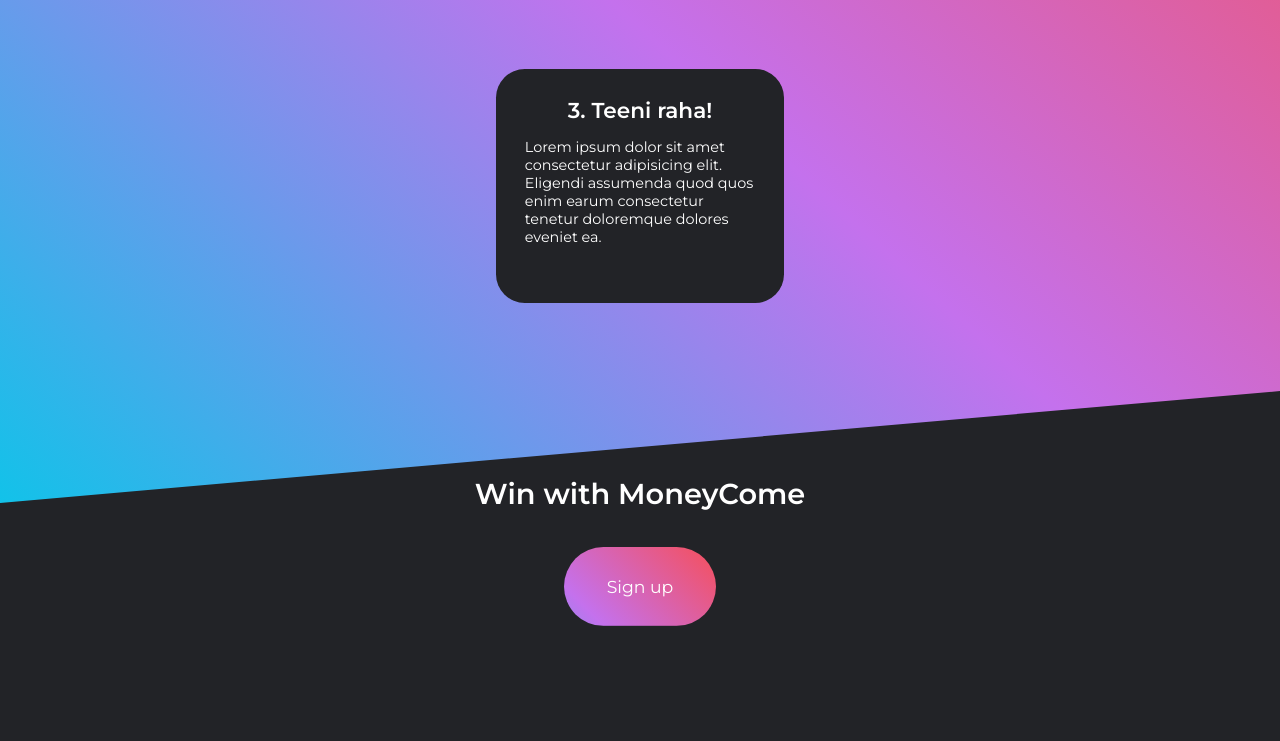
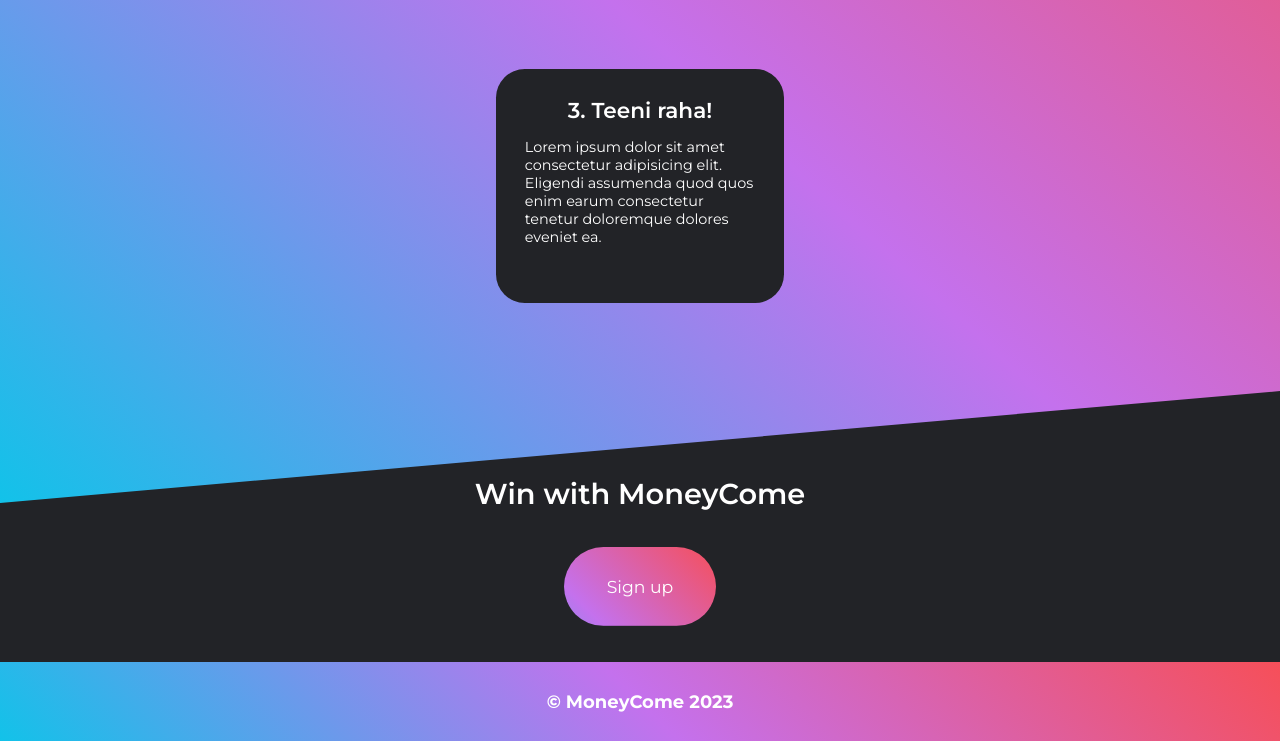
Before and after one commit to NerfedJabolo/MoneyCome, a website: page index.html in a window 1280 px wide. Shown: the part 1170-1911 px from the top of the page. Before the commit the page ends 1832 px from the top, so only its background shows below. Drawn offline with Linux system fonts and the light colour scheme.

Commit message:
added footer

```diff
--- a/index.html
+++ b/index.html
@@ -81,6 +81,9 @@
         <span class="button">Sign up</span>
       </a>
     </div>
+    <div class="footer">
+      <h1 class="copyright">&#169; MoneyCome 2023</h1>
+    </div>
     <!--Scripts-->
     <script src="app.js"></script>
   </body>
--- a/style.css
+++ b/style.css
@@ -220,6 +220,14 @@
   margin-bottom: 2rem;
 }
 
+.footer {
+  padding: 2rem 0;
+  display: flex;
+  align-items: center;
+  justify-content: center;
+  background-image: linear-gradient(45deg, #12c2e9, #c471ed, #f64f59);
+}
+
 @media (max-width: 1280px) {
   :root {
     font-size: 90%;
```
